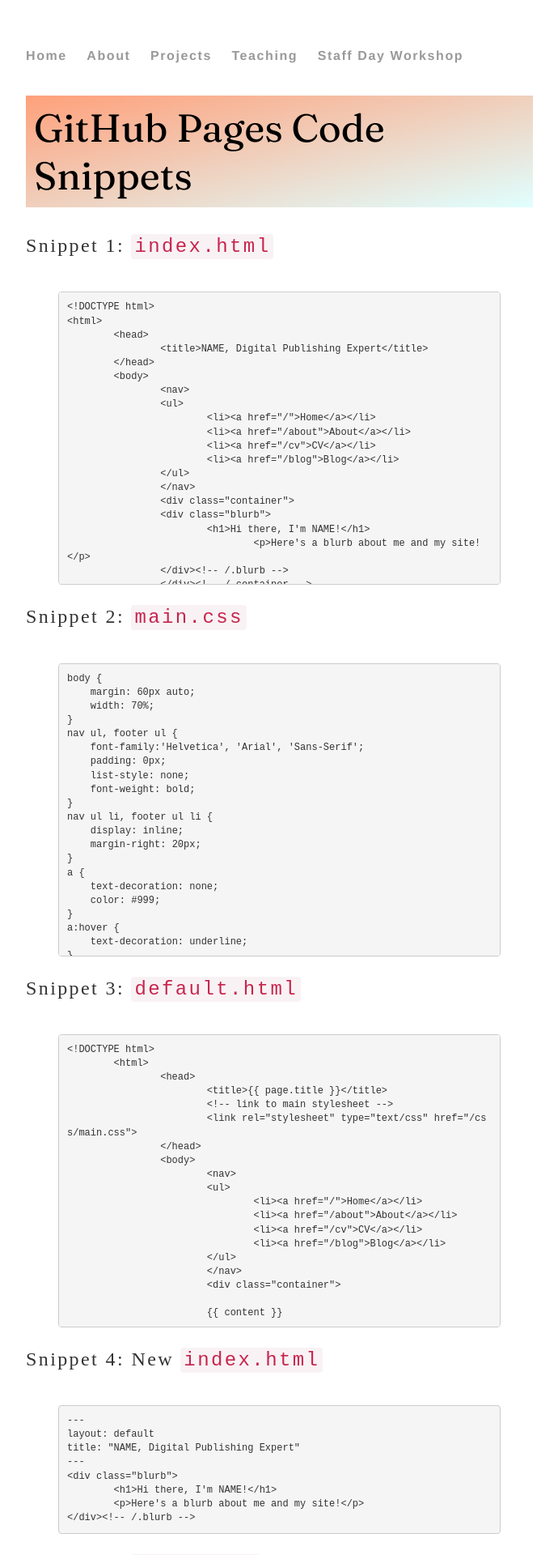
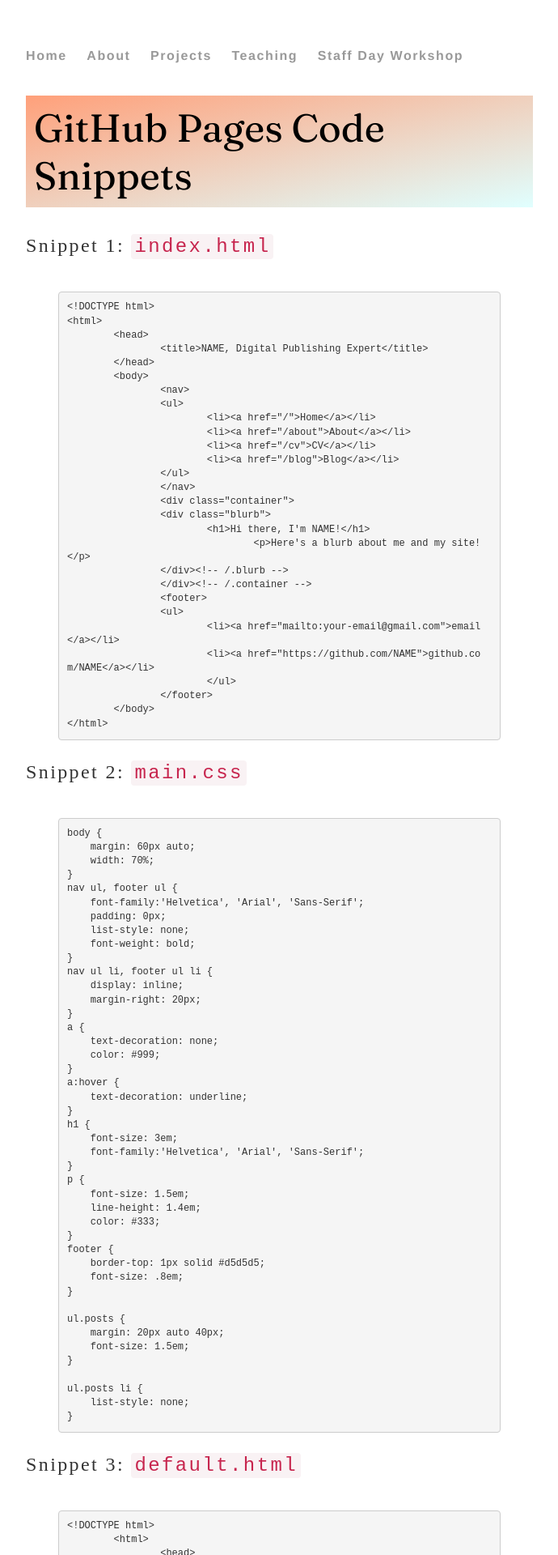
Before and after one commit to nhomenda/nhomenda.github.io, a Jekyll site: the page built from staff-day.html, in a window 1280 px wide. Shown: the top 1920 px of the page at 81% size, without its empty margins (160-850 px from the left). Built offline with Jekyll 4.4.1, drawn with Linux system fonts in a browser that asks for light colours.

Commit message:
Update staff-day.html

```diff
--- a/staff-day.html
+++ b/staff-day.html
@@ -7,7 +7,7 @@ date: 2026-07-09
 <h1>{{ page.title }}</h1>
 <div class="blurb">
 <p>Snippet 1: <code>index.html</code></p>
-<pre class="prettyprint pre-scrollable"><code>&lt;!DOCTYPE html&gt;
+<pre class="prettyprint"><code>&lt;!DOCTYPE html&gt;
 &lt;html&gt;
 	&lt;head&gt;
 		&lt;title&gt;NAME, Digital Publishing Expert&lt;/title&gt;
@@ -37,7 +37,7 @@ date: 2026-07-09
 &lt;/html&gt;</code></pre>
 
 <p>Snippet 2: <code>main.css</code></p>
-<pre class="prettyprint pre-scrollable">
+<pre class="prettyprint">
 body &lbrace;
     margin: 60px auto;
     width: 70%;
@@ -84,7 +84,7 @@ ul.posts li &lbrace;
 </pre>
 
 <p>Snippet 3: <code>default.html</code></p>
-<pre class="prettyprint pre-scrollable"><code>&lt;!DOCTYPE html&gt;
+<pre class="prettyprint"><code>&lt;!DOCTYPE html&gt;
 	&lt;html&gt;
 		&lt;head&gt;
 			&lt;title&gt;&lbrace;&lbrace; page.title &rbrace;&rbrace;&lt;/title&gt;
```
